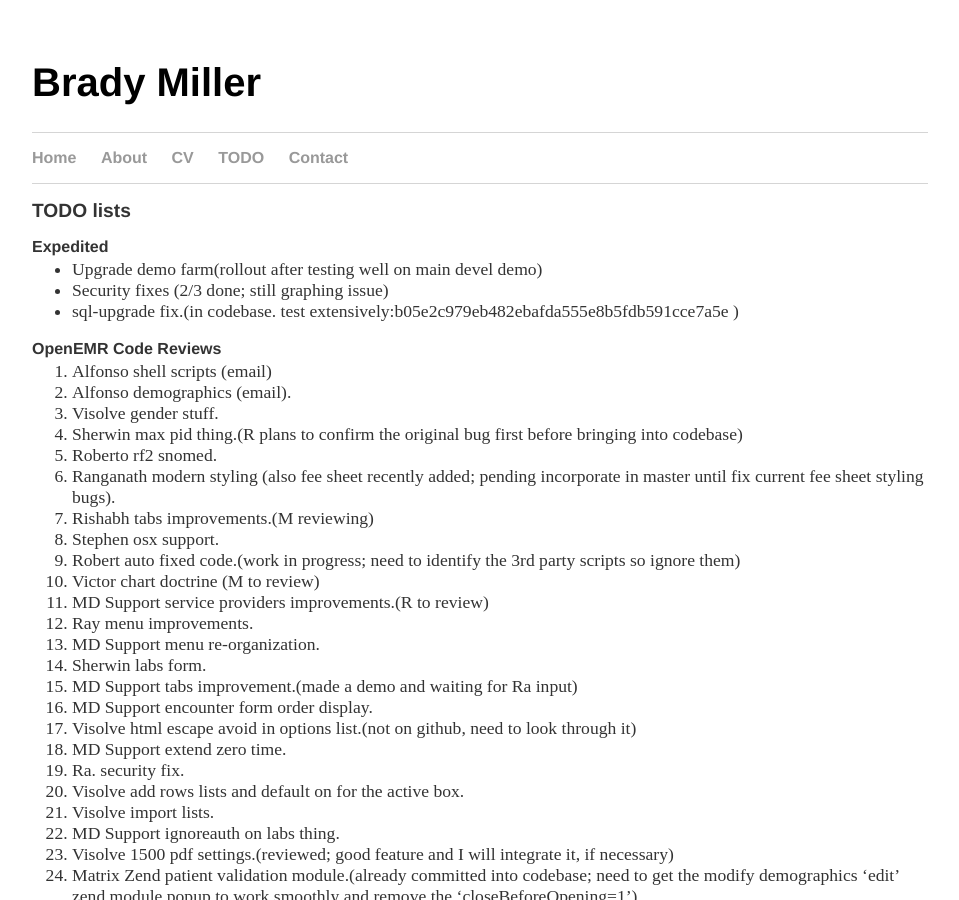
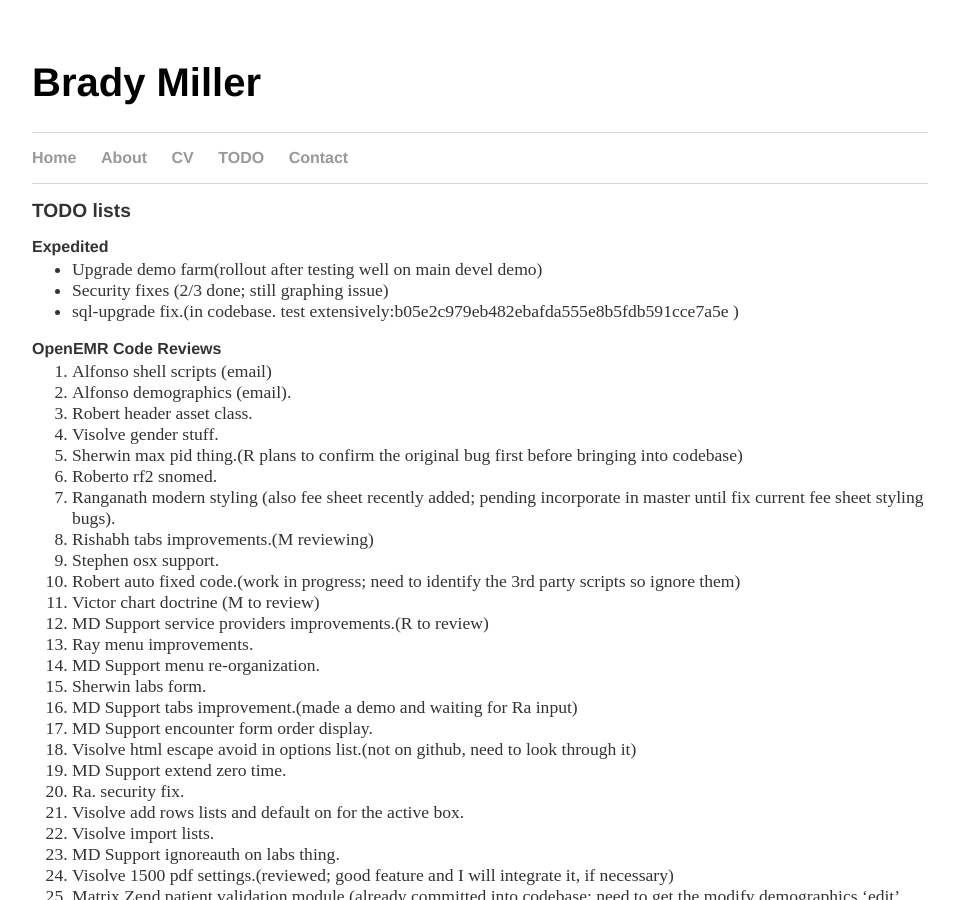
Before and after one commit to bradymiller/bradymiller.github.io, a Jekyll site: the page built from todo/index.md, in a window 1280 px wide and 900 px high. Shown: the whole window, without its empty margins (160-1119 px from the left). Built offline with Jekyll 4.4.1, drawn with Linux system fonts in a browser that asks for light colours; our own code applies the rules of GitHub Pages for plain Markdown files.

Commit message:
Update index.md

```diff
--- a/todo/index.md
+++ b/todo/index.md
@@ -11,6 +11,7 @@
 ### OpenEMR Code Reviews
 1. Alfonso shell scripts (email)
 1. Alfonso demographics (email).
+1. Robert header asset class.
 1. Visolve gender stuff.
 1. Sherwin max pid thing.(R plans to confirm the original bug first before bringing into codebase)
 1. Roberto rf2 snomed.
```
